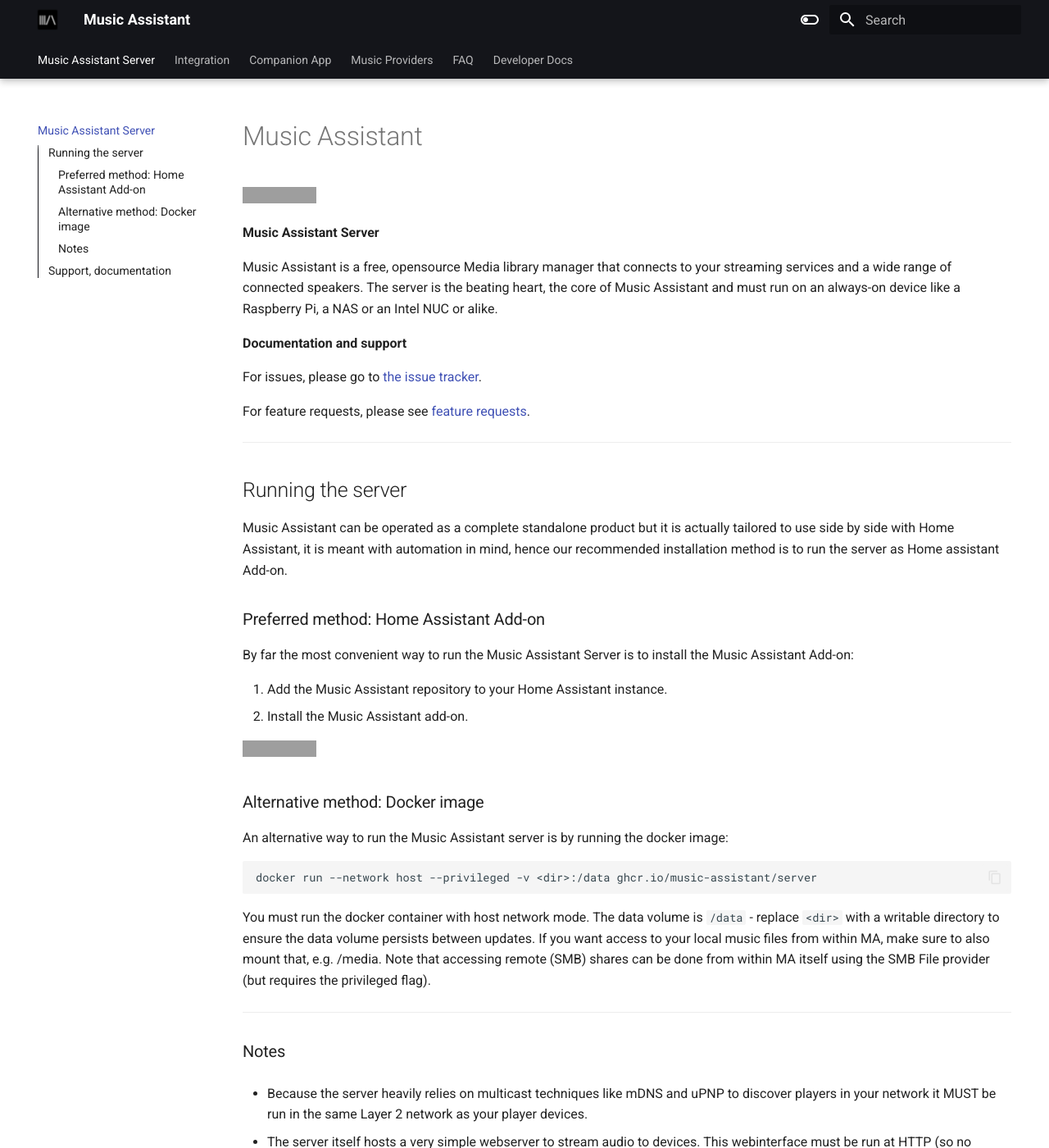
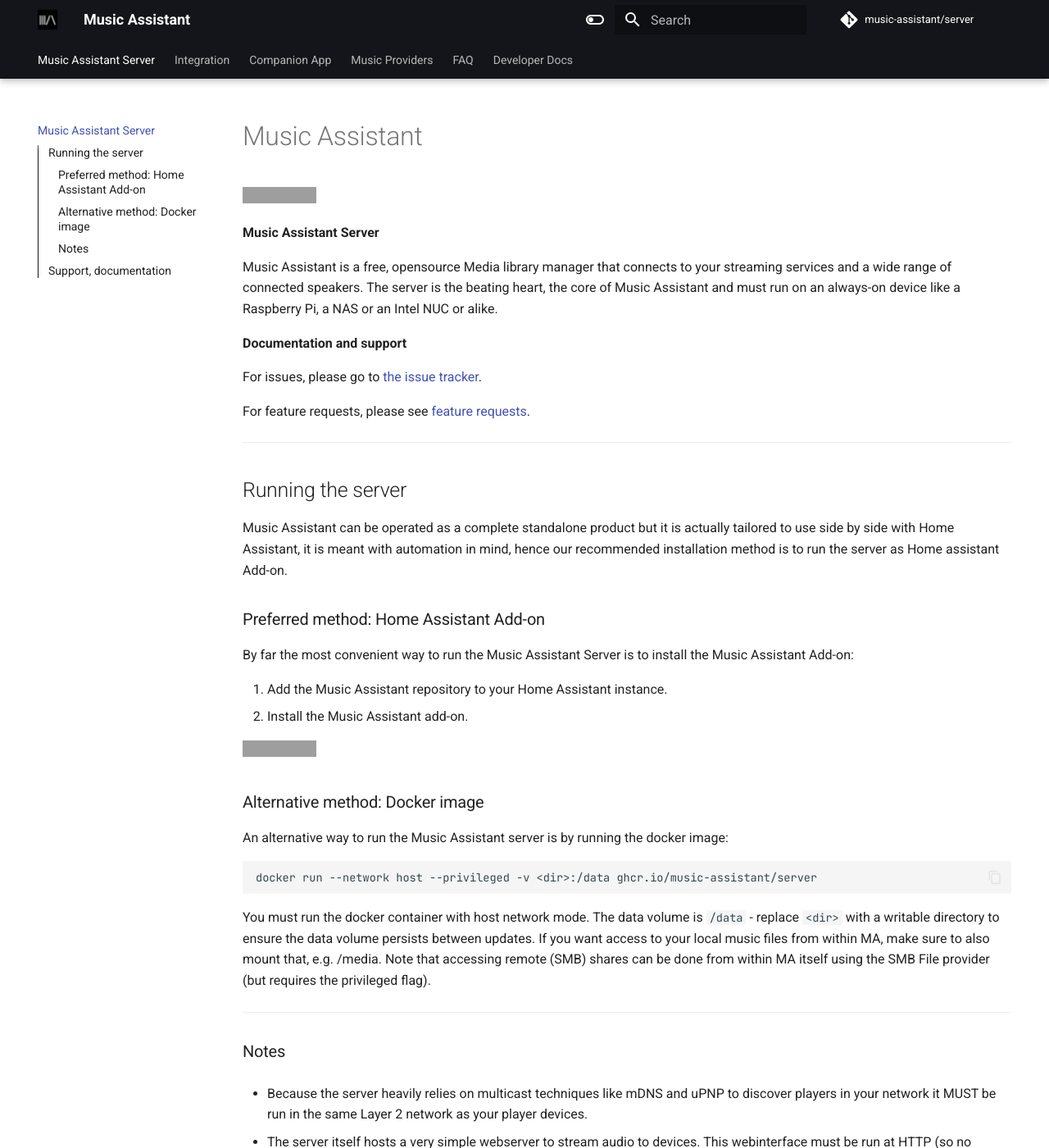
Before and after one commit to pwbriggs/music-assistant.github.io, an MkDocs documentation site: the page built from docs/index.md, in a window 1280 px wide and 1400 px high. Shown: the whole window at 82% size. Built offline with MkDocs 1.6.1 and Material for MkDocs 9.7.7, drawn with Linux system fonts in a browser that asks for light colours; comment, search, counter and statistics services are not loaded; grey boxes are pictures that could not be loaded.

Commit message:
added a couple of optimisations

```diff
--- a/mkdocs.yml
+++ b/mkdocs.yml
@@ -1,5 +1,8 @@
 site_name: Music Assistant
 site_url: https://music-assistant.github.io/docs-site/
+
+repo_name: music-assistant/server
+repo_url: https://github.com/music-assistant/server
 
 nav:
   - Music Assistant Server: index.md
@@ -20,10 +23,14 @@
     - How To: FAQs/how-to.md
   - Developer Docs: developer-docs/dev-docs.md
 
-
 theme:
+  favicon: assets/Square30x30Logo.png
   logo: assets/ma-icon.png
   name: material
+  font:
+    text: Roboto
+    code: JetBrains Mono
+
   features:
     - navigation.tabs
     - navigation.tabs.sticky
@@ -52,8 +59,13 @@
       accent: lime
 
 plugins:
-  - social
-  - search
+  - social:
+      cards_layout_options:
+        font_family: JetBrains Mono
+
+  - search:
+  - minify:
+      minify_html: true
 
 extra:
   social:
@@ -61,6 +73,8 @@
       link: https://github.com/music-assistant
     - icon: fontawesome/brands/discord
       link: https://discord.gg/kaVm8hGpne
+    - icon: fontawesome/brands/python
+      link: https://pypi.org/project/music-assistant/
 
 markdown_extensions:
   - pymdownx.highlight:
--- a/requirements.txt
+++ b/requirements.txt
@@ -1,2 +1,3 @@
 mkdocs-material
 mkdocs-material[imaging]
+mkdocs-minify-plugin
```
Also changed, not shown: docs/assets/Square30x30Logo.png (added), 1 other file.
